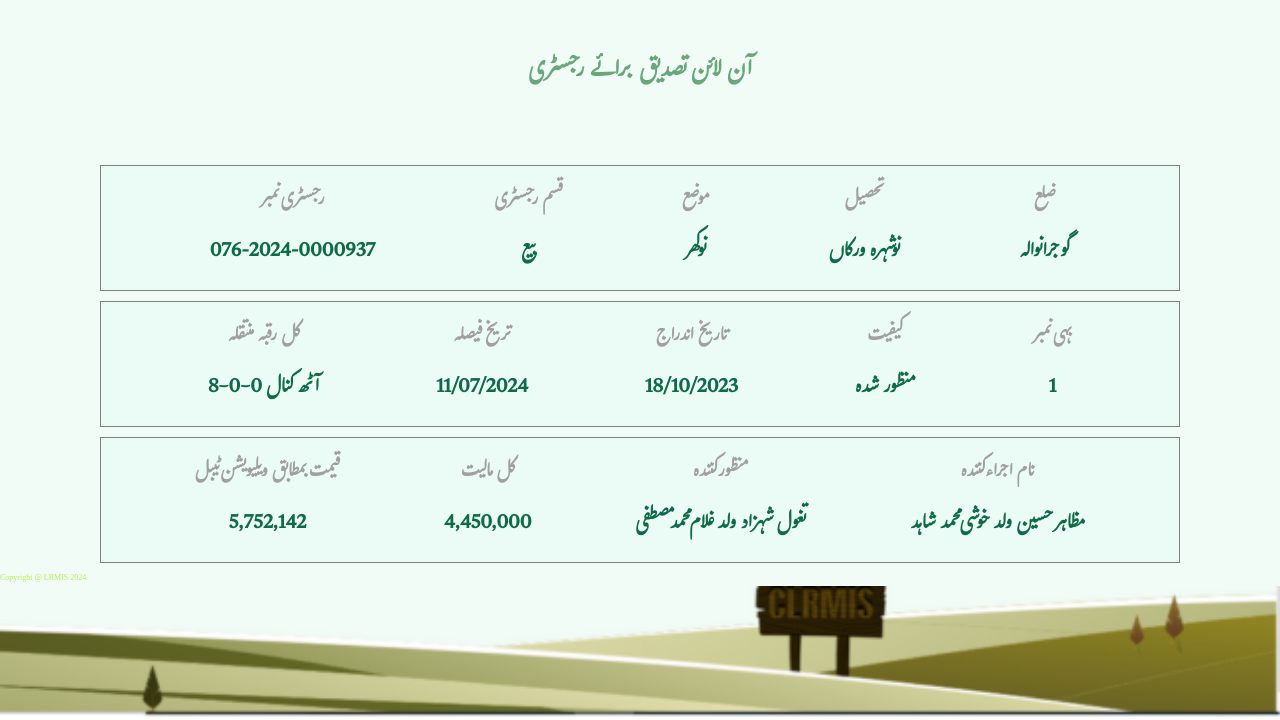
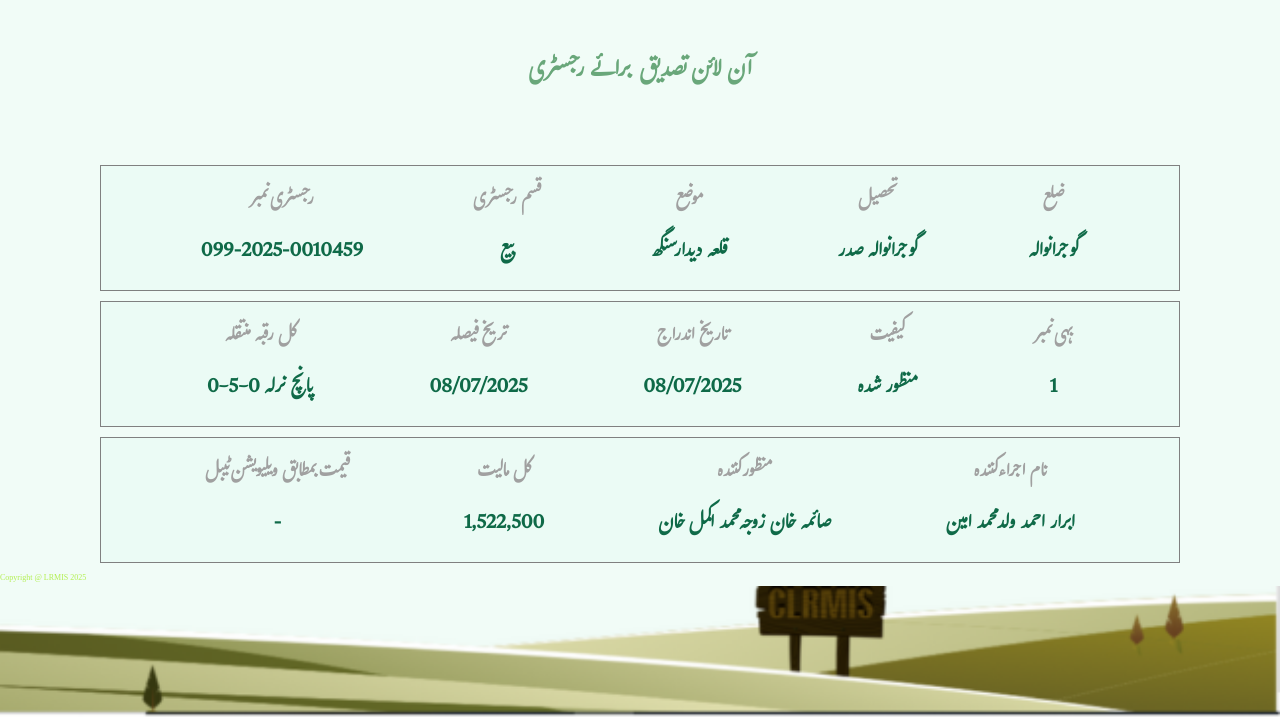
Before and after one commit to punjabzameen/Usman-2, a plain HTML site: page index.html in a window 1280 px wide. Shown: the part 80-800 px from the top of the page. Drawn offline with Linux system fonts and the light colour scheme.

Commit message:
Update index.html

```diff
--- a/index.html
+++ b/index.html
@@ -32,7 +32,7 @@
             <div class="item text1">
                 <h3>رجسٹری نمبر
                 </h3>
-                <p>076-2024-0000937
+                <p>099-2025-0010459
                 </p>
             </div>
             <div class="item text2"><h3>قسم رجسٹری
@@ -42,13 +42,13 @@
             <div class="item text3">
                 <h3>موضع
                 </h3>
-                <p>نوکھر
+                <p>قلعہ دیدار سنگھ
                 </p>
             </div>
             <div class="item text4">
                 <h3>تحصیل
                 </h3>
-                <p>نوشہرہ ورکاں
+                <p>گوجرانوالہ صدر
                 </p>
             </div>
             <div class="item text5">
@@ -63,18 +63,17 @@
             <div class="item text1">
                 <h3>کل رقبہ منتقلہ
                 </h3>
-                <p>8-0-0 آٹھ کنال
-                </p>
+                <p>0-5-0 پانچ نرلہ
             </div>
             <div class="item text2"><h3>تریخ فیصلہ
 
             </h3>
-            <p>11/07/2024
+            <p>08/07/2025
             </p></div>
             <div class="item text3">
                 <h3>تاریخ اندراج
                 </h3>
-                <p>18/10/2023
+                <p>08/07/2025
                 </p>
             </div>
             <div class="item text4">
@@ -95,23 +94,23 @@
             <div class="item text1">
                 <h3>قیمت بمطابق ویلیویشن ٹیبل
                 </h3>
-                <p>5,752,142
+                <p>-
                 </p>
             </div>
             <div class="item text2"><h3>کل مالیت
             </h3>
-            <p>4,450,000
+            <p>1,522,500
             </p></div>
             <div class="item text3">
                 <h3>منظور کنندہ
                 </h3>
-                <p>تغول شہزاد ولد غلام محمد مصطفی
+                <p>صائمہ خان زوجہ محمد اکمل خان
                 </p>
             </div>
             <div class="item text4">
                 <h3>نام اجراء کنندہ
                 </h3>
-                <p>مظاہر حسین ولد خوشی محمد شاہد
+                <p>ابرار احمد ولد محمد امین
                 </p>
             </div>
 
@@ -120,7 +119,7 @@
     </section>
     <!-- ----------------- Inage section------------------ -->
      <div class="bottom_img">
-        Copyright @ LRMIS 2024
+        Copyright @ LRMIS 2025
 
      </div>
      <!-- <div class="main">
```
